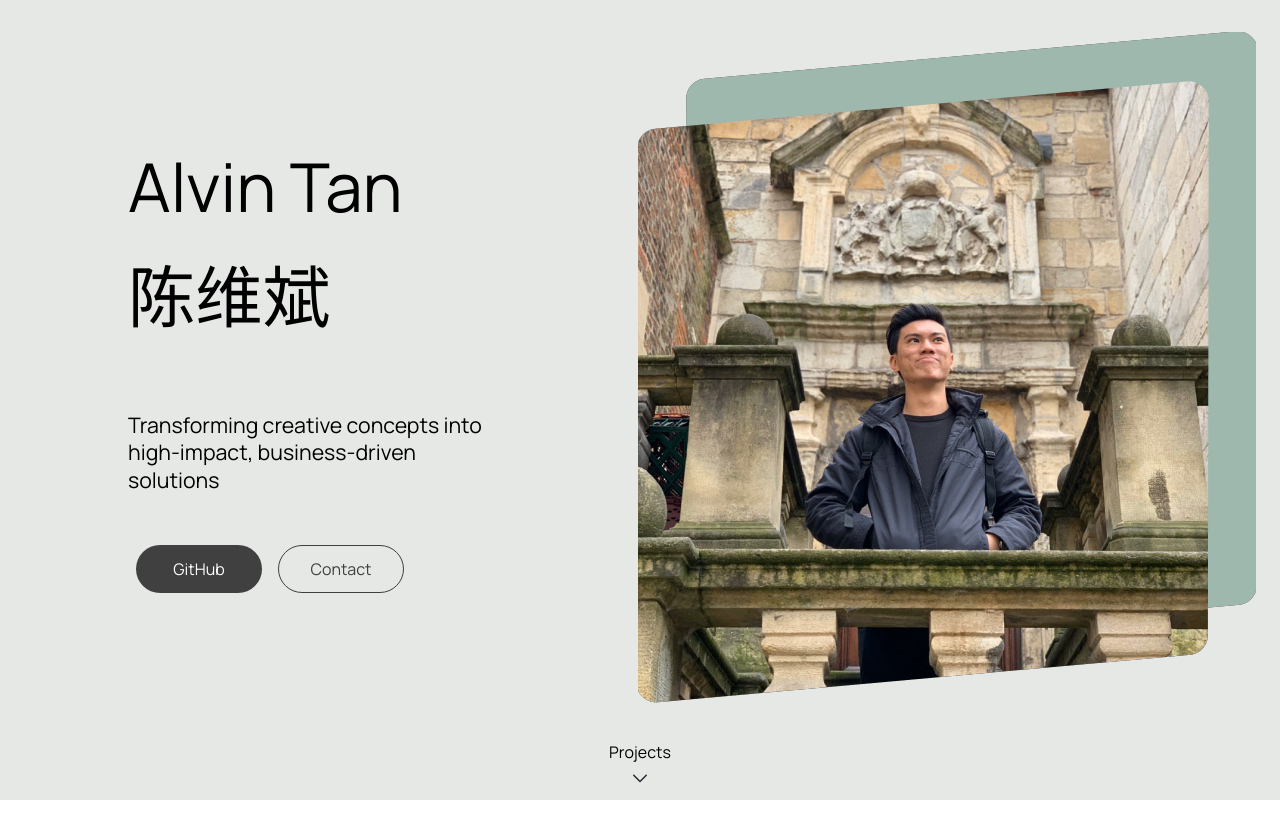
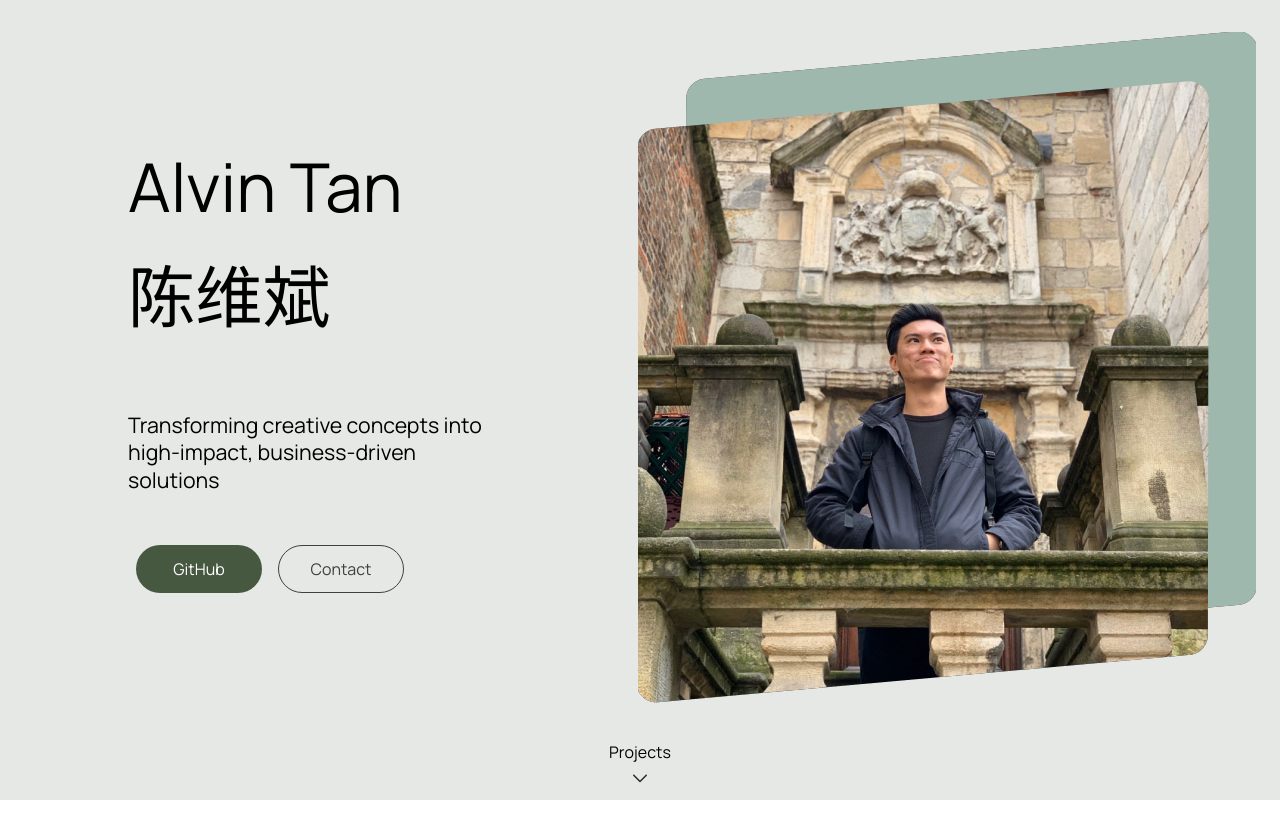
Before and after one commit to alvinhuhhh/alvinhuhhh.github.io, an Angular app: page / in a window 1280 px wide. In both pictures the pointer is over the button "GitHub". Shown: the top 838 px of the page. Built offline with nearby package versions, Linux system fonts and the light colour scheme.

Commit message:
fix styled-button

```diff
--- a/src/app/components/styled-button/styled-button.component.scss
+++ b/src/app/components/styled-button/styled-button.component.scss
@@ -11,19 +11,17 @@ button {
 .primary {
   color: #ffffff;
   background-color: var(--onyx);
-
-  :hover {
+}
+.primary:hover {
   color: #ffffff;
   background-color: var(--feldgrau);
   cursor: pointer;
 }
-
-  :active {
+.primary:active {
   color: var(--onyx);
   background-color: #ffffff;
   border: 1px solid;
   border-color: var(--onyx);
-  }
 }
 
 .secondary {
@@ -32,19 +30,17 @@ button {
   background-color: transparent;
   border: 1px solid;
   border-color: var(--onyx);
-
-  :hover {
+}
+.secondary:hover {
   color: #ffffff;
   background-color: var(--feldgrau);
   cursor: pointer;
   border: 1px solid;
   border-color: var(--feldgrau);
 }
-
-  :active {
+.secondary:active {
   color: var(--onyx);
   background-color: #ffffff;
   border: 1px solid;
   border-color: var(--onyx);
 }
-}
```
Lines whose indentation alone changed are shown as unchanged.
